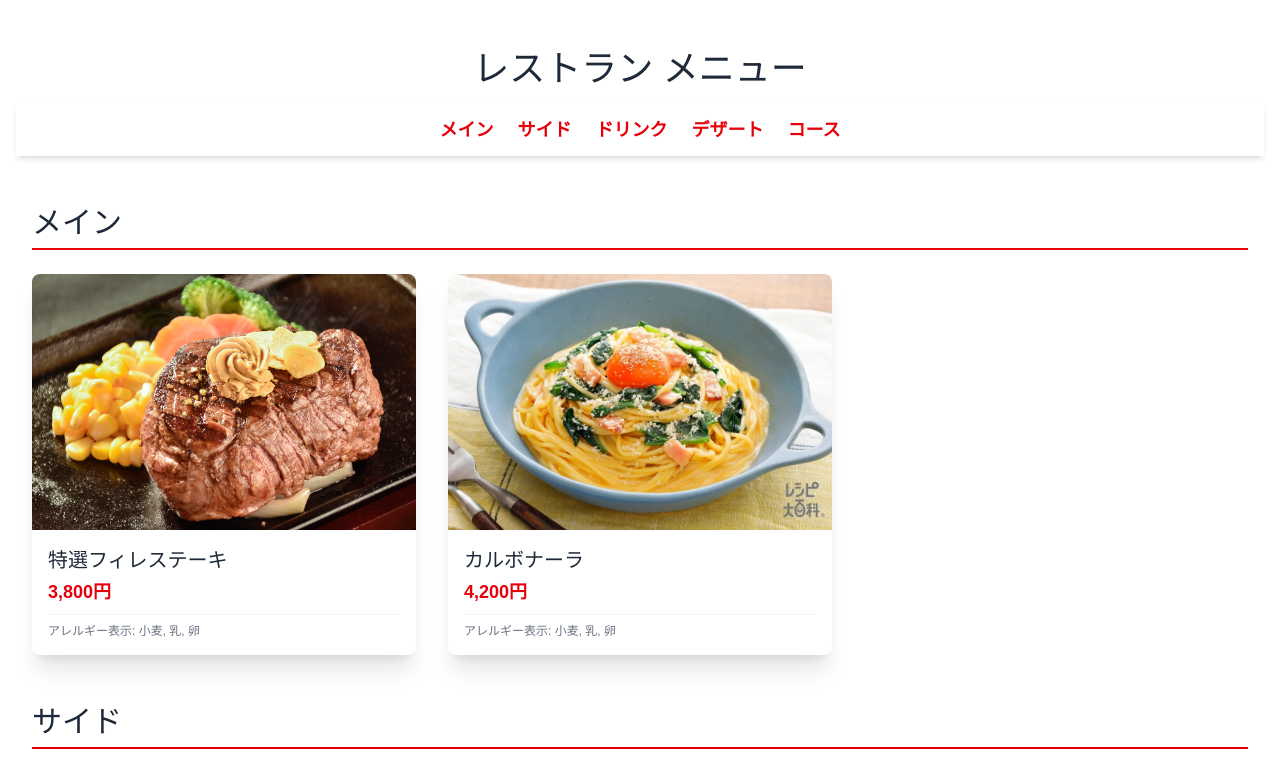
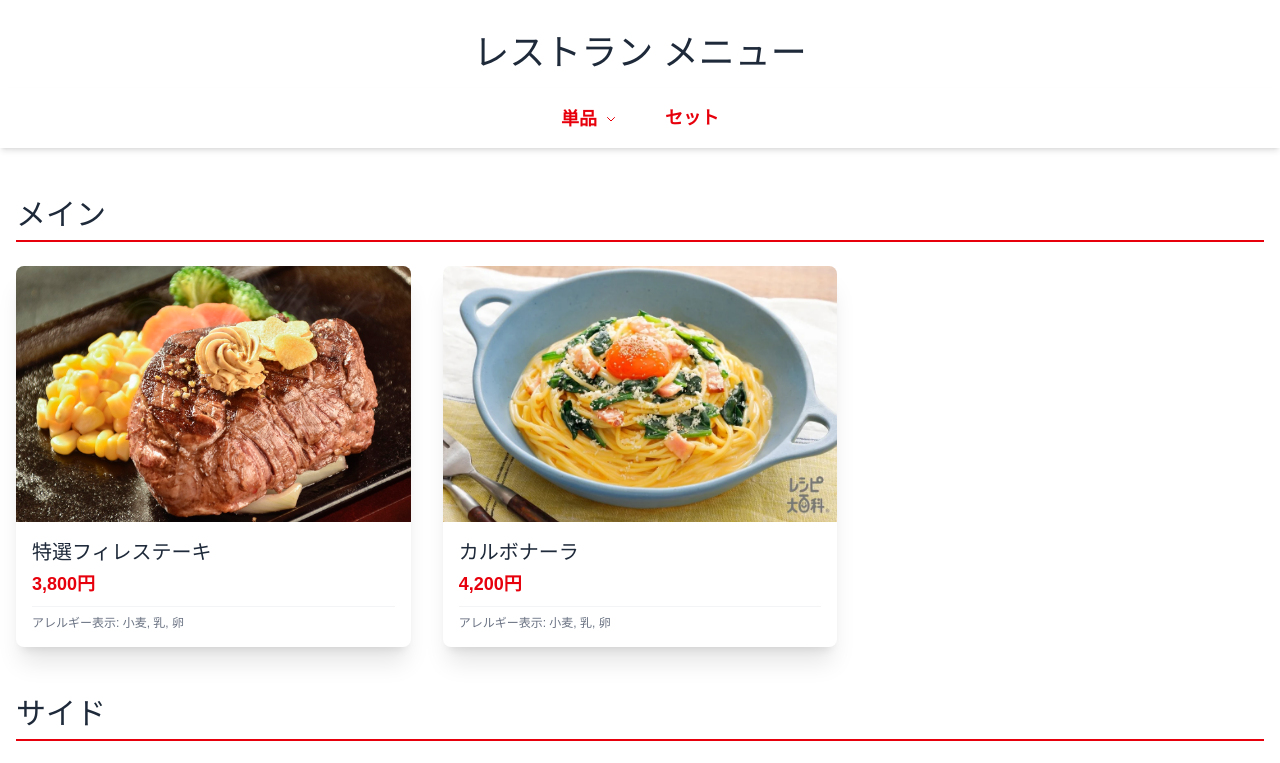
Before and after one commit to RyzYuuki/restaurant-menu, a Next.js app: page / in a window 1280 px wide. Shown: the top 763 px of the page. Built offline with nearby package versions, Linux system fonts and the light colour scheme.

Commit message:
subcategory change

```diff
--- a/app/course/page.tsx
+++ b/app/course/page.tsx
@@ -20,7 +20,7 @@ export default function CoursePage() {
     // TypeScriptでJSONデータをMenuItem型の配列として扱う
     const menuItems: MenuItem[] = menuData as MenuItem[];
 
-    const courseCategories = ['サラダ', 'メイン', 'コースドリンク', 'デザート'];
+    const courseCategories = ['サラダ', 'メイン', 'セットドリンク', 'デザート'];
 
     // フィルタリングしたデータを CourseCalculator に渡たす
     const courseMenuData = menuItems.filter(item =>
@@ -30,7 +30,7 @@ export default function CoursePage() {
     return (
         <div className='container mx-auto p-4 max-w-7xl'>
             <h1 className="text-4xl font-serif text-center my-8 text-gray-800">
-                コースメニュー
+                セットメニュー
             </h1>
 
             {/* カテゴリー */}
@@ -38,7 +38,7 @@ export default function CoursePage() {
 
             <div className="container mx-auto p-4 max-w-7xl mt-8">
                 <h2 className="text-3xl font-serif border-b-2 border-red-600 pb-2 mb-6 text-gray-800">
-                    コースメニューの組み合わせ
+                    セットメニューの組み合わせ
                 </h2>
 
             <CourseMenuWrapper menuItems={courseMenuData} />
--- a/app/page.tsx
+++ b/app/page.tsx
@@ -5,8 +5,8 @@ import { MenuCard } from '../components/MenuCard';
 import { MenuHeader } from '../components/MenuHeader';
 import { TittleHeader } from '../components/TittleHeader';
 import menuData from '@/data/menu.json';
-import Link from 'next/link';
 import { MenuModal } from '../components/MenuModal';
+import { SubCategoryDropdown } from '../components/SubCategoryDropdown';
 
 
 // app/page.tsx の上部に記述
@@ -23,12 +23,15 @@ interface MenuItem {
     course_extra: number;
 }
 
-const categories = ['メイン', 'サイド', 'ドリンク', 'デザート'];
+// 単品メニューのサブカテゴリとして利用
+const singleItemCategories = ['メイン', 'サイド', 'ドリンク', 'デザート'];
 
 export default function HomePage() {
     const menuItems: MenuItem[] = menuData as MenuItem[];
 
     const [selectedItem, setSelectedItem] = useState<MenuItem | null>(null);
+
+    const [isSubNavOpen, setIsSubNavOpen] = useState(false);
 
     // MenuCardクリック時の処理関数
     const handleCardClick = (item: MenuItem) => {
@@ -40,23 +43,55 @@ export default function HomePage() {
         setSelectedItem(null); // Stateをnullに戻すことで、モーダルを非表示にする
     };
 
+    const toggleSubNav = () => {
+        setIsSubNavOpen(prev => !prev);
+    };
+
     return (
-    <div className="container mx-auto p-4 max-w-7xl">
+    <div className="container mx-auto max-w-7xl">
 
         {/* タイトル */}
         <TittleHeader />
 
         {/* カテゴリー */}
-        <MenuHeader />
+        <MenuHeader
+            isSubNavOpen={isSubNavOpen} // 現在の状態
+            toggleSubNav={toggleSubNav} // 開閉関数
+        />
+
+        {/* isSubNavOpen が true のときだけ表示される横並びメニュー */}
+        <div
+            className={`
+                sticky top-[60px] bg-white shadow-md z-40
+                transition-all duration-300 overflow-hidden
+                ${isSubNavOpen ? 'max-h-96 opacity-100 border-t border-gray-200' : 'max-h-0 opacity-0'}
+            `}
+        >
+            <nav className="overflow-x-auto whitespace-nowrap px-4 py-3">
+                {/* 横並びのメニュー項目 */}
+                <div className="inline-flex space-x-6">
+                    {singleItemCategories.map((category) => (
+                        <a
+                            key={category}
+                            href={`#${category}`}
+                            onClick={() => setIsSubNavOpen(false)} // 選択後は自動で閉じる
+                            className="text-lg font-semibold text-gray-600 hover:text-red-600 transition-colors p-2 rounded-lg hover:bg-red-100 flex-shrink-0"
+                        >
+                            {category}
+                        </a>
+                    ))}
+                </div>
+            </nav>
+        </div>
 
         {/* カテゴリごとのセクションとメニューカードの自動生成 */}
-        <div className="container mx-auto p-4 max-w-7xl mt-8">
-            {categories.map((category) => (
+        <div className="p-4 mt-8">
+            {singleItemCategories.map((category) => (
                 <section key={category} id={category} className="mb-12 pt-16 -mt-16">
                     {/* pt-16 -mt-16 はアンカーリンクの飛び先がナビゲーションで隠れないようにするテクニック */}
                     <h2 className="text-3xl font-serif border-b-2 border-red-600 pb-2 mb-6 text-gray-800">
                         {category}
-                        </h2>
+                    </h2>
 
                     <div className="grid grid-cols-1 sm:grid-cols-2 lg:grid-cols-3 gap-8">
                         {menuItems
--- a/components/CourseCalculator.tsx
+++ b/components/CourseCalculator.tsx
@@ -83,7 +83,7 @@ export const CourseCalculator: React.FC<CourseCalculatorProps> = ({ menuItems, s
 
         {/* 選択肢の表示 (ここがコース選択の枠となる) */}
         <h3 className="text-2xl font-bold text-gray-800 mb-4 border-b pb-2">
-            コース組み合わせ選択
+            セットメニュー組み合わせ
         </h3>
 
             {/* 選択肢の表示 */}
--- a/components/CourseMenuWrapper.tsx
+++ b/components/CourseMenuWrapper.tsx
@@ -26,7 +26,7 @@ export const CourseMenuWrapper: React.FC<CourseMenuWrapperProps> = ({ menuItems
     const [selections, setSelections] = useState({
         'サラダ': '',
         'メイン': '',
-        'コースドリンク': '',
+        'セットドリンク': '',
         'デザート': '',
     });
 
@@ -55,7 +55,7 @@ export const CourseMenuWrapper: React.FC<CourseMenuWrapperProps> = ({ menuItems
         }));
     };
 
-    const courseCategories = ['サラダ', 'メイン', 'コースドリンク', 'デザート'];
+    const courseCategories = ['サラダ', 'メイン', 'セットドリンク', 'デザート'];
 
     return (
         // ★★★ 料金表示と選択肢を並列配置（flexを使って左右に分離） ★★★
--- a/components/CoursePriceDisplay.tsx
+++ b/components/CoursePriceDisplay.tsx
@@ -15,7 +15,7 @@ export const CoursePriceDisplay: React.FC<CoursePriceDisplayProps> = ({ totalExt
     return (
         <div className="p-4 bg-red-50 rounded-lg border border-red-200 shadow-md">
             <h3 className="text-xl font-bold text-gray-800 mb-2">
-                コース料金合計 (税込)
+                セットメニュー料金合計 (税込)
             </h3>
             <div className="flex justify-between items-center">
                 {/* 追加料金の表示: totalExtraが0でなければ表示 */}
--- a/components/MenuHeader.tsx
+++ b/components/MenuHeader.tsx
@@ -1,21 +1,73 @@
+"use client";
+
 import Link from 'next/link';
+import React from 'react';
+import { usePathname } from 'next/navigation';
 
-export const MenuHeader = () => {
+// Propsの型定義
+interface MenuHeaderProps {
+    isSubNavOpen: boolean; // サブナビの現在の状態
+    toggleSubNav: () => void; // サブナビの開閉を切り替える関数
+}
+
+export const MenuHeader: React.FC<MenuHeaderProps> = ({ isSubNavOpen, toggleSubNav }) => {
+
+    const pathname = usePathname(); // 現在のパスを取得
+    const isHomePage = pathname === '/'; // ホームページにいるか判定
+
+    const mainNavs = [
+        // コースメニュー一覧ページ
+        { name: 'セット', href: '/course' }
+    ];
+
+    const buttonClasses = `
+        text-red-600 hover:text-red-800 transition-colors py-1 px-3 relative top-[1px] rounded-full
+        ${isHomePage && isSubNavOpen ? 'bg-red-100' : ''}
+    `;
+
     return (
-        <nav className="sticky top-0 bg-white shadow-md pt-3 pb-3 z-50">
-            <ul className="flex justify-center space-x-6 text-lg font-semibold">
-                {['メイン', 'サイド', 'ドリンク', 'デザート'].map((category) => (
-                    <li key={category}>
-                        <Link href={`/#${category}`} className="text-red-600 hover:text-red-800 transition-colors">
-                            {category}
+        <nav className="sticky top-0 bg-white shadow-md p-3 z-50">
+            <ul className="flex justify-center space-x-6 text-lg font-semibold items-center">
+
+                <li>
+                    {/* ★★★ 修正点: ホームページでない場合は Link に切り替える ★★★ */}
+                    {isHomePage ? (
+                        // ホームページの場合: ボタンとしてStateを操作
+                        <button
+                            onClick={toggleSubNav}
+                            className={buttonClasses}
+                        >
+                            単品
+                            <span className="ml-2 inline-block">
+                                <svg
+                                    className={`w-3 h-3 transition-transform duration-300 ${isSubNavOpen ? 'rotate-180' : 'rotate-0'}`}
+                                    fill="none"
+                                    stroke="currentColor"
+                                    viewBox="0 0 24 24"
+                                    xmlns="http://www.w3.org/2000/svg"
+                                >
+                                    <path strokeLinecap="round" strokeLinejoin="round" strokeWidth="2" d="M19 9l-7 7-7-7"></path>
+                                </svg>
+                            </span>
+                        </button>
+                    ) : (
+                        <Link href="/" className={buttonClasses}>
+                            単品
+                        </Link>
+                    )}
+                </li>
+
+                {/* セットメニューのリンク */}
+                {mainNavs.map((nav) => (
+                    <li key={nav.name}>
+                        <Link
+                            href={nav.href}
+                            className="text-red-600 hover:text-red-800 transition-colors py-1 px-3 top-[1px]"
+                        >
+                            {nav.name}
                         </Link>
                     </li>
                 ))}
-                <li>
-                    <Link href="/course" className="text-red-600 hover:text-red-800 transition-colors">
-                        コース
-                    </Link>
-                </li>
             </ul>
         </nav>
     );
--- a/data/menu.json
+++ b/data/menu.json
@@ -55,21 +55,21 @@
         "course_extra": 0
     },
     {
-        "id": "course-drink-none",
-        "category": "コースドリンク",
-        "name": "なし",
-        "image_path": "",
-        "base_price": 0,
-        "course_extra": -500
-    },
-    {
         "id": "course-drink-bar",
-        "category": "コースドリンク",
+        "category": "セットドリンク",
         "name": "ドリンクバー",
         "description": "ソフトドリンク各種飲み放題（基本料金内）",
         "image_path": "/images/drink-bar.jpg",
         "base_price": 400,
         "course_extra": 0
+    },
+    {
+        "id": "course-drink-none",
+        "category": "セットドリンク",
+        "name": "なし",
+        "image_path": "",
+        "base_price": 0,
+        "course_extra": -500
     },
     {
         "id": "dessert-01",
```
